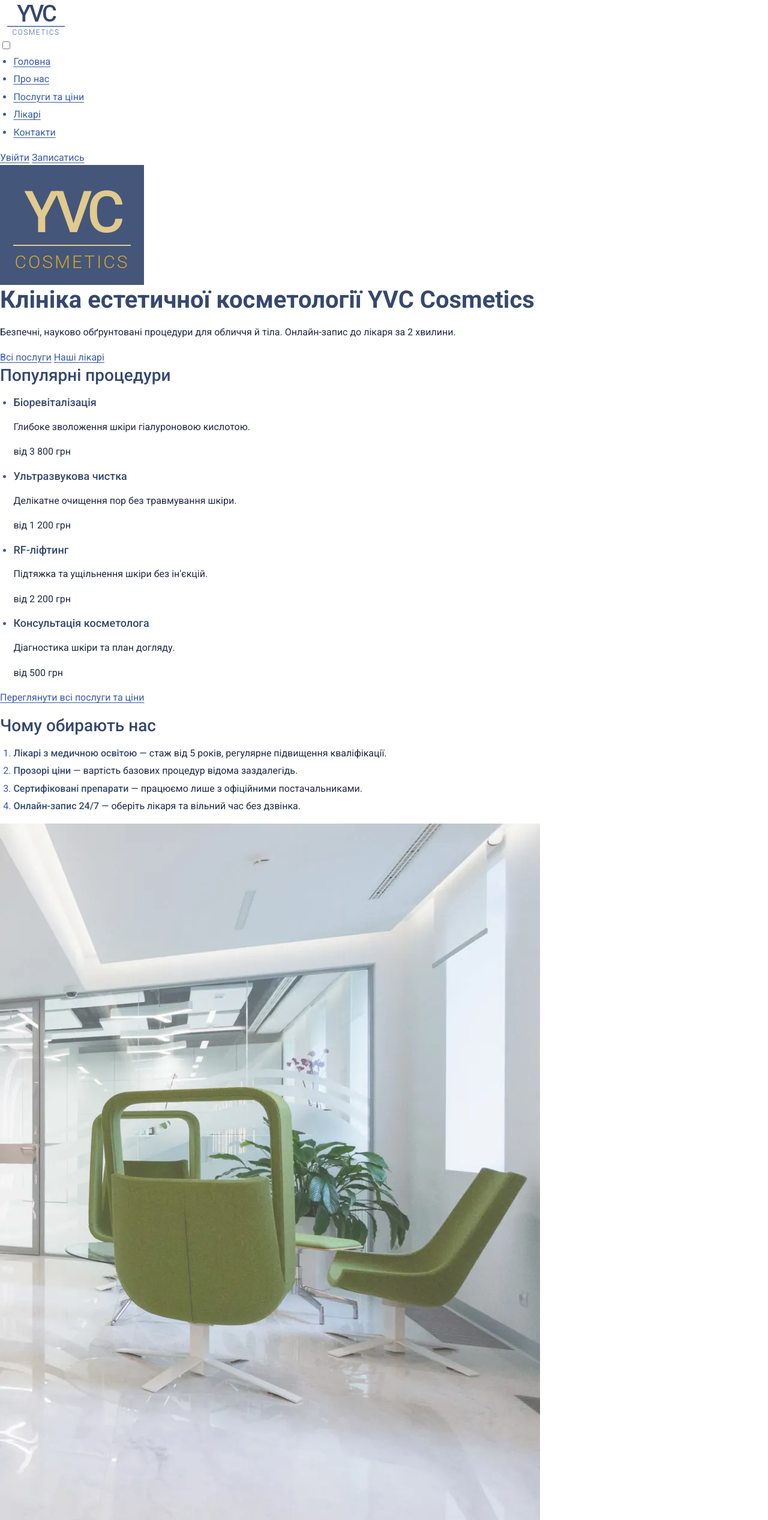
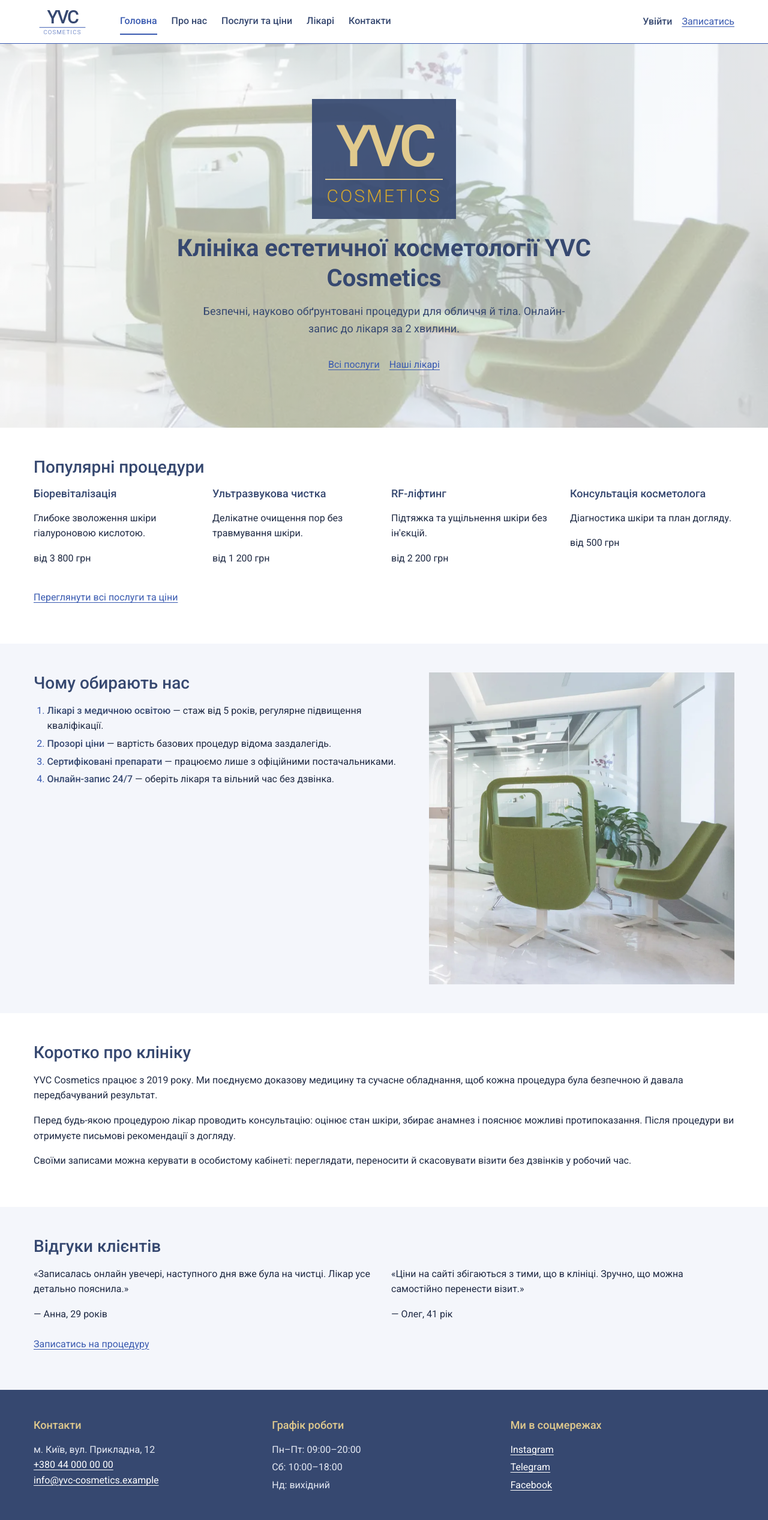
Before and after one commit to yehorkhod/yvc-cosmetics, a plain HTML site: page lab3/index.html in a window 1280 px wide. Shown: the top 2534 px of the page at 60% size. Drawn offline with Linux system fonts and the light colour scheme.

Commit message:
lab3: responsive layout with Flexbox/Grid, media queries and burger menu

```diff
--- /dev/null
+++ b/lab3/css/layout.css
@@ -0,0 +1,377 @@
+/* ==========================================================
+   layout.css — макет сторінок: контейнер, шапка, меню,
+   головний екран, сітки, підвал, медіазапити.
+   Підхід mobile-first: базові стилі для телефона,
+   медіазапити (min-width) додають розкладку для планшета та ПК.
+   Точки зламу: 600px (планшет), 900px (ноутбук/ПК).
+   ========================================================== */
+
+.container {
+  width: 100%;
+  max-width: var(--container);
+  margin-inline: auto;
+  padding-inline: var(--space-2);
+}
+
+.narrow {
+  max-width: 760px;
+}
+
+.section {
+  padding-block: var(--space-6);
+}
+
+.section-alt {
+  background: var(--bg-alt);
+}
+
+/* ---------- Шапка (Flexbox) ---------- */
+.site-header {
+  position: sticky;
+  top: 0;
+  z-index: 50;
+  background: rgba(255, 255, 255, 0.96);
+  border-bottom: 1px solid var(--royal-blue);
+  -webkit-backdrop-filter: blur(6px);
+  backdrop-filter: blur(6px);
+}
+
+.header-inner {
+  display: flex;
+  flex-wrap: wrap;
+  align-items: center;
+  justify-content: space-between;
+  min-height: 72px;
+}
+
+.logo img {
+  width: 96px;
+  height: auto;
+}
+
+/* ---------- Бургер-меню (без JS: прихований checkbox + label) ---------- */
+.nav-toggle {
+  position: absolute;
+  opacity: 0;
+  pointer-events: none;
+}
+
+.burger {
+  display: flex;
+  align-items: center;
+  justify-content: center;
+  width: 44px;
+  height: 44px;
+  cursor: pointer;
+}
+
+.burger-lines,
+.burger-lines::before,
+.burger-lines::after {
+  display: block;
+  width: 24px;
+  height: 2px;
+  background: var(--dark-blue);
+  transition: transform 0.2s ease, background-color 0.2s ease;
+}
+
+.burger-lines {
+  position: relative;
+}
+
+.burger-lines::before,
+.burger-lines::after {
+  content: "";
+  position: absolute;
+  left: 0;
+}
+
+.burger-lines::before {
+  top: -7px;
+}
+
+.burger-lines::after {
+  top: 7px;
+}
+
+/* Хрестик, коли меню відкрите */
+.nav-toggle:checked + .burger .burger-lines {
+  background: transparent;
+}
+
+.nav-toggle:checked + .burger .burger-lines::before {
+  transform: translateY(7px) rotate(45deg);
+}
+
+.nav-toggle:checked + .burger .burger-lines::after {
+  transform: translateY(-7px) rotate(-45deg);
+}
+
+.nav-toggle:focus-visible + .burger {
+  outline: 2px solid var(--royal-blue);
+}
+
+/* Мобільне меню: випадаючий список на всю ширину */
+.main-nav {
+  display: none;
+  flex-basis: 100%;
+  padding-bottom: var(--space-2);
+}
+
+.nav-toggle:checked ~ .main-nav {
+  display: block;
+}
+
+.nav-list {
+  margin: 0;
+  padding: 0;
+  list-style: none;
+}
+
+.nav-list li + li {
+  margin-top: 0;
+}
+
+.nav-list a,
+.link-login {
+  display: block;
+  padding: 12px 0;
+  font-weight: 500;
+  color: var(--dark-blue);
+  text-decoration: none;
+  border-bottom: 1px solid var(--border);
+}
+
+.nav-list a:hover,
+.nav-list a[aria-current="page"],
+.link-login:hover,
+.link-login[aria-current="page"] {
+  color: var(--royal-blue);
+}
+
+.header-actions {
+  display: flex;
+  flex-wrap: wrap;
+  gap: var(--space-2);
+  align-items: center;
+  padding-top: var(--space-2);
+}
+
+.header-actions .link-login {
+  border-bottom: 0;
+}
+
+/* ---------- Головний екран ---------- */
+.hero {
+  display: flex;
+  align-items: center;
+  min-height: 70vh;
+  padding-block: var(--space-6);
+  text-align: center;
+  background-color: var(--bg-alt);
+  background-image:
+    linear-gradient(rgba(255, 255, 255, 0.55), rgba(255, 255, 255, 0.55)),
+    url("../images/interior-lounge.jpg");
+  background-image:
+    linear-gradient(rgba(255, 255, 255, 0.55), rgba(255, 255, 255, 0.55)),
+    image-set(url("../images/interior-lounge.webp") type("image/webp"), url("../images/interior-lounge.jpg") type("image/jpeg"));
+  background-position: center;
+  background-size: cover;
+}
+
+.hero-inner {
+  display: flex;
+  flex-direction: column;
+  align-items: center;
+}
+
+.hero-logo {
+  width: 180px;
+  margin-bottom: var(--space-3);
+}
+
+.hero h1 {
+  max-width: 18em;
+}
+
+.hero-lead {
+  max-width: 36em;
+  font-size: 1.125rem;
+  color: var(--dark-blue);
+}
+
+.hero-actions {
+  display: flex;
+  flex-wrap: wrap;
+  justify-content: center;
+  gap: var(--space-2);
+  margin-top: var(--space-2);
+}
+
+/* ---------- Сітки (CSS Grid) ---------- */
+.card-grid {
+  display: grid;
+  grid-template-columns: 1fr;
+  gap: var(--space-3);
+  margin: 0 0 var(--space-3);
+  padding: 0;
+  list-style: none;
+}
+
+.card-grid li + li {
+  margin-top: 0;
+}
+
+.split {
+  display: grid;
+  grid-template-columns: 1fr;
+  gap: var(--space-4);
+  align-items: start;
+}
+
+.split-img {
+  width: 100%;
+  max-height: 520px;
+  object-fit: cover;
+}
+
+.doctor-grid {
+  display: grid;
+  grid-template-columns: 1fr;
+  gap: var(--space-3);
+}
+
+.auth-grid {
+  display: grid;
+  grid-template-columns: 1fr;
+  gap: var(--space-3);
+}
+
+.reviews {
+  display: grid;
+  grid-template-columns: 1fr;
+  gap: var(--space-3);
+  margin-bottom: var(--space-3);
+}
+
+.footer-grid {
+  display: grid;
+  grid-template-columns: 1fr;
+  gap: var(--space-3);
+}
+
+.account-head {
+  display: flex;
+  flex-wrap: wrap;
+  align-items: center;
+  justify-content: space-between;
+  gap: var(--space-2);
+}
+
+.account-section {
+  margin-top: var(--space-4);
+}
+
+/* ---------- Підвал ---------- */
+.site-footer {
+  padding-top: var(--space-6);
+  color: #E6EAF4;
+  background: var(--dark-blue);
+}
+
+.site-footer h2 {
+  font-size: 1.125rem;
+  color: var(--sand-gold);
+}
+
+.site-footer a {
+  color: var(--white);
+}
+
+.site-footer a:hover {
+  color: var(--sand-gold);
+}
+
+.footer-bottom {
+  margin-top: var(--space-4);
+  padding-block: var(--space-3);
+  font-size: 0.875rem;
+  border-top: 1px solid rgba(255, 255, 255, 0.2);
+}
+
+/* ==========================================================
+   Планшет: від 600px
+   ========================================================== */
+@media (min-width: 600px) {
+  .card-grid {
+    grid-template-columns: repeat(2, 1fr);
+  }
+
+  .reviews,
+  .auth-grid {
+    grid-template-columns: repeat(2, 1fr);
+  }
+
+  .footer-grid {
+    grid-template-columns: repeat(3, 1fr);
+  }
+
+  .hero-logo {
+    width: 240px;
+  }
+}
+
+/* ==========================================================
+   ПК: від 900px — горизонтальне меню, багатоколонкові макети
+   ========================================================== */
+@media (min-width: 900px) {
+  .burger {
+    display: none;
+  }
+
+  .main-nav {
+    display: flex;
+    flex: 1;
+    flex-basis: auto;
+    align-items: center;
+    justify-content: space-between;
+    margin-left: var(--space-6);
+    padding-bottom: 0;
+  }
+
+  .nav-list {
+    display: flex;
+    gap: var(--space-3);
+  }
+
+  .nav-list a,
+  .link-login {
+    padding: var(--space-1) 0;
+    border-bottom: 2px solid transparent;
+  }
+
+  .nav-list a[aria-current="page"] {
+    border-bottom-color: var(--royal-blue);
+  }
+
+  .header-actions {
+    padding-top: 0;
+  }
+
+  .card-grid {
+    grid-template-columns: repeat(4, 1fr);
+  }
+
+  .split {
+    grid-template-columns: 1.2fr 1fr;
+    gap: var(--space-6);
+  }
+
+  .doctor-grid {
+    grid-template-columns: repeat(2, 1fr);
+  }
+
+  .hero {
+    min-height: 80vh;
+  }
+}
--- a/lab3/css/style.css
+++ b/lab3/css/style.css
@@ -1,3 +1,4 @@
 /* YVC Cosmetics — головний файл стилів.
    Порядок важливий: змінні та базові стилі → макет → компоненти. */
 @import url("base.css");
+@import url("layout.css");
```
